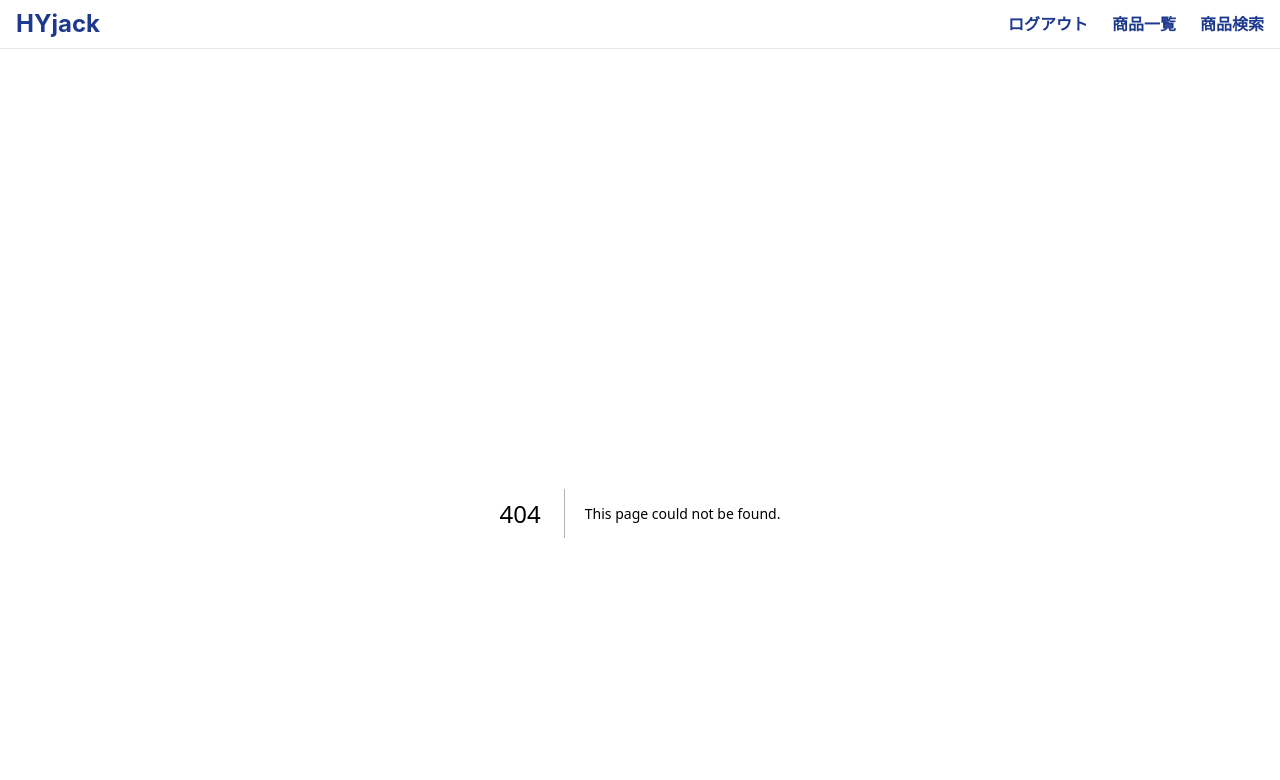
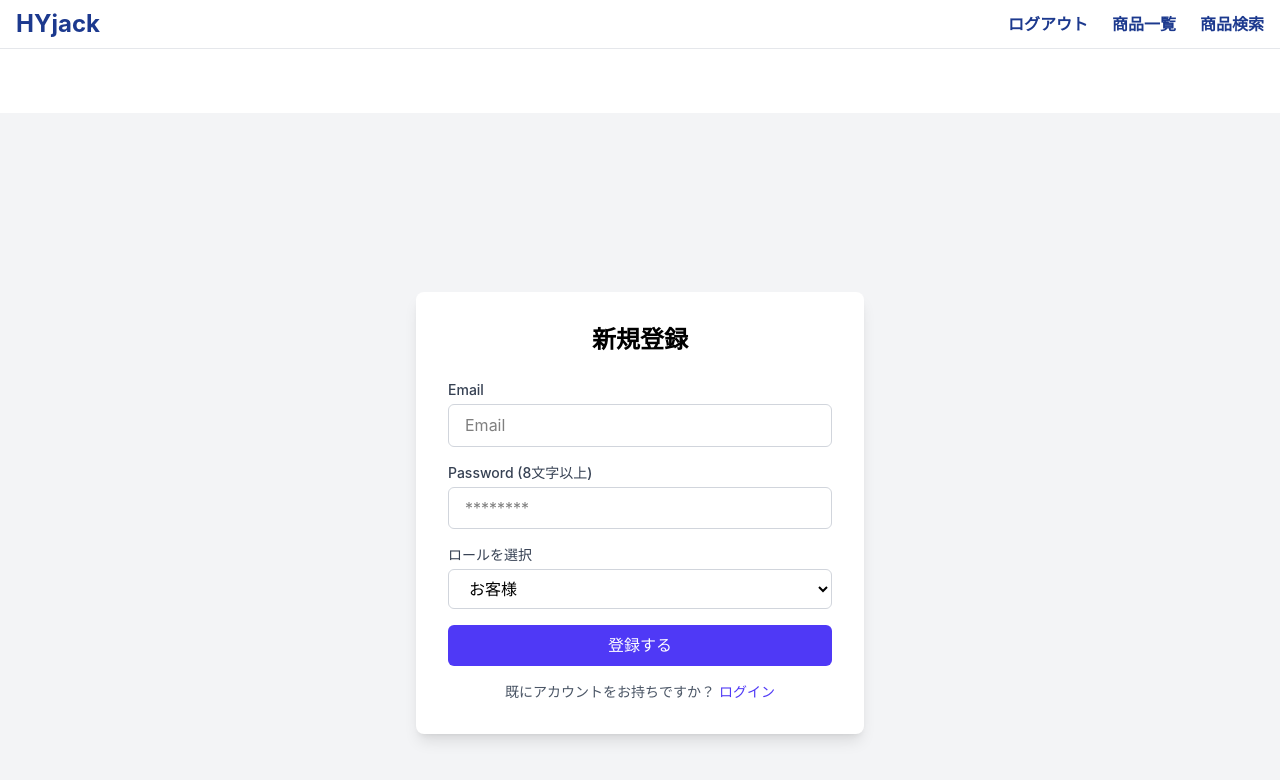
Before and after one commit to marumo333/hyjack, a Next.js app in the folder frontend/: page /register in a window 1280 px wide. Before the commit this address had no page. Shown: the top 780 px of the page. Built offline with nearby package versions, Linux system fonts and the light colour scheme.

Commit message:
add : ユーザー登録用のファイルを追加

```diff
--- /dev/null
+++ b/frontend/src/app/register/page.tsx
@@ -0,0 +1,118 @@
+// app/register/page.tsx
+"use client";
+
+import { useState } from "react";
+import { useRouter } from "next/navigation";
+import {registerUser} from "@/lib/apiClient";
+
+export default function Register() {
+  const [email, setEmail] = useState("");
+  const [password, setPassword] = useState("");
+  const [role, setRole] = useState<"admin" | "customer" | "staff">("customer");
+  const router = useRouter();
+
+  const onSubmit = async (e: React.FormEvent) => {
+    e.preventDefault();
+
+    // ペイロードをトリムして整形
+    const { error } = await supabase.auth.signUp( {
+      email: email.trim(),
+      password: password.trim(),
+      options:{data:{role}}
+    });
+    if (error) {
+      console.error("Register error:", error);
+      alert(error.message);
+      return;
+    }
+
+    // 成功時
+    console.log("Register succeeded");
+    // ページ名は小文字 /login
+    router.replace("/Login");
+  };
+
+  return (
+    <div className="min-h-screen flex items-center justify-center bg-gray-100">
+      <div className="w-full max-w-md bg-white p-8 rounded-lg shadow-lg">
+        <h1 className="text-2xl font-semibold text-center mb-6">新規登録</h1>
+        <form onSubmit={onSubmit} className="space-y-4">
+          {/* Email */}
+          <div>
+            <label
+              htmlFor="email"
+              className="block text-sm font-medium text-gray-700"
+            >
+              Email
+            </label>
+            <input
+              type="email"
+              id="email"
+              value={email}
+              onChange={(e) => setEmail(e.target.value)}
+              placeholder="Email"
+              required
+              autoComplete="email"
+              className="mt-1 w-full px-4 py-2 border border-gray-300 rounded-md focus:outline-none focus:ring-2 focus:ring-indigo-500"
+            />
+          </div>
+
+          {/* Password */}
+          <div>
+            <label
+              htmlFor="password"
+              className="block text-sm font-medium text-gray-700"
+            >
+              Password (8文字以上)
+            </label>
+            <input
+              type="password"
+              id="password"
+              value={password}
+              onChange={(e) => setPassword(e.target.value)}
+              placeholder="********"
+              required
+              minLength={8}
+              autoComplete="current-password"
+              className="mt-1 w-full px-4 py-2 border border-gray-300 rounded-md focus:outline-none focus:ring-2 focus:ring-indigo-500"
+            />
+          </div>
+
+          {/* Role */}
+          <div>
+            <label
+              htmlFor="role"
+              className="block text-sm font-medium text-gray-700"
+            >
+              ロールを選択
+            </label>
+            <select
+              id="role"
+              value={role}
+              onChange={(e) => setRole(e.target.value as "admin" | "customer" | "staff")}
+              className="mt-1 w-full px-4 py-2 border border-gray-300 rounded-md bg-white focus:outline-none focus:ring-2 focus:ring-indigo-500"
+            >
+              <option value="admin">フリーランス</option>
+              <option value="customer">お客様</option>
+            </select>
+          </div>
+
+          {/* Submit */}
+          <button
+            type="submit"
+            className="w-full py-2 bg-indigo-600 text-white rounded-md hover:bg-indigo-700 focus:outline-none focus:ring-2 focus:ring-indigo-500"
+          >
+            登録する
+          </button>
+        </form>
+
+        <p className="mt-4 text-center text-sm text-gray-600">
+          既にアカウントをお持ちですか？{" "}
+          <a href="/Login" className="text-indigo-600 hover:text-indigo-800">
+            ログイン
+          </a>
+        </p>
+      </div>
+    </div>
+  );
+}
```
